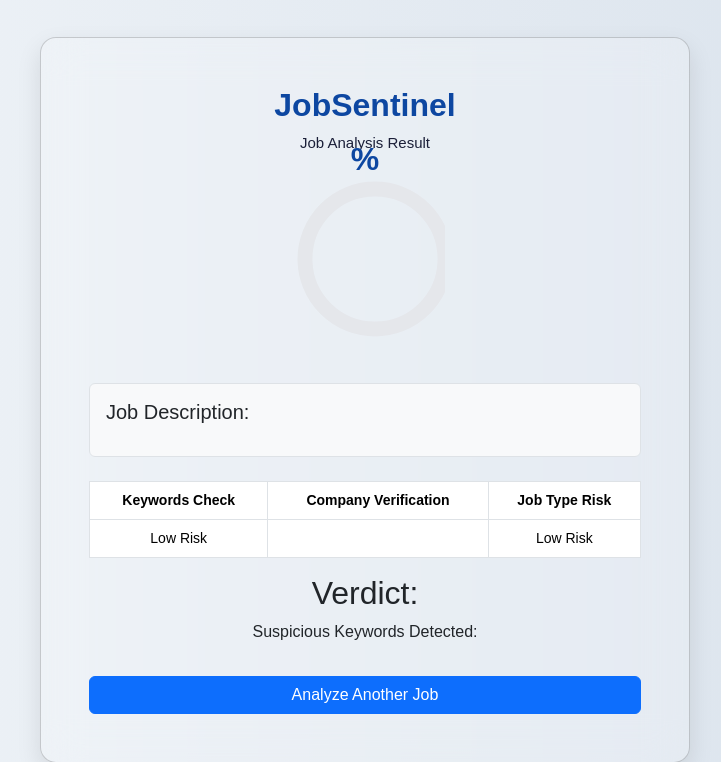
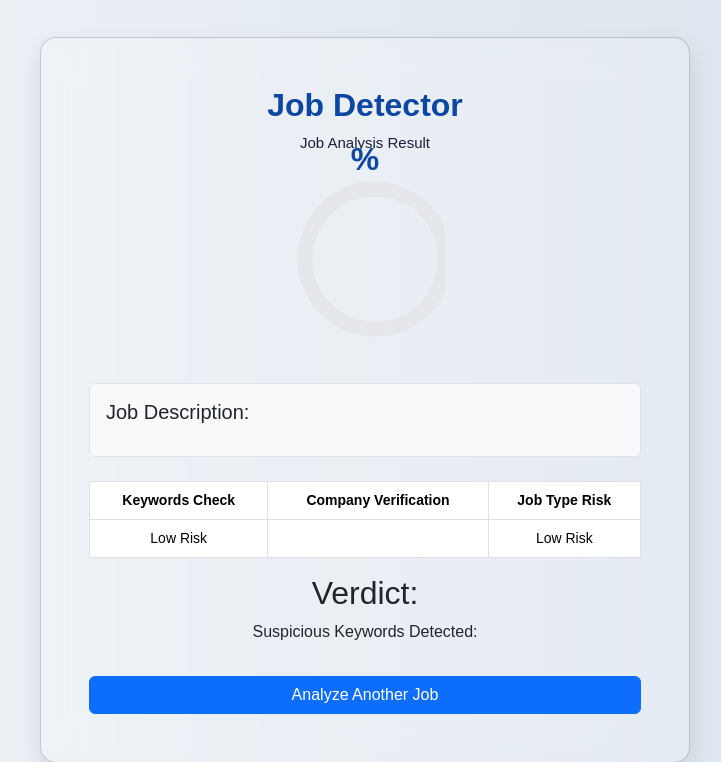
Before and after one commit to hi-mansi-64/Job_Sentinel, a Flask app: template templates/result.html in a window 1280 px wide. Shown: the top 762 px of the page, without its empty margins (275-996 px from the left). Run offline with Flask 3, Linux system fonts and the light colour scheme; the template is opened without the code that fills it, so the values that code supplies are empty; parts of the project's set-up code (start-up, migrations or seed data) failed here and were passed over.

Commit message:
Update result.html

```diff
--- a/templates/result.html
+++ b/templates/result.html
@@ -2,7 +2,7 @@
 <html lang="en">
 <head>
   <meta charset="UTF-8">
-  <title>JobSentinel Result</title>
+  <title>Job Detector Result</title>
   <link href="https://cdn.jsdelivr.net/npm/bootstrap@5.3.2/dist/css/bootstrap.min.css" rel="stylesheet">
   <link rel="stylesheet" href="/static/style.css">
   <link rel="icon" href="{{ url_for('static', filename='favicon.ico') }}" type="image/x-icon">
@@ -26,7 +26,7 @@
 <div class="d-flex justify-content-center align-items-center min-vh-100">
   <div class="card app-card text-center p-4 p-md-5">
 
-    <h1 class="brand mb-2">JobSentinel</h1>
+    <h1 class="brand mb-2">Job Detector</h1>
     <p class="subtitle mb-4">Job Analysis Result</p>
 
     <!-- Circular Trust Score -->
```
